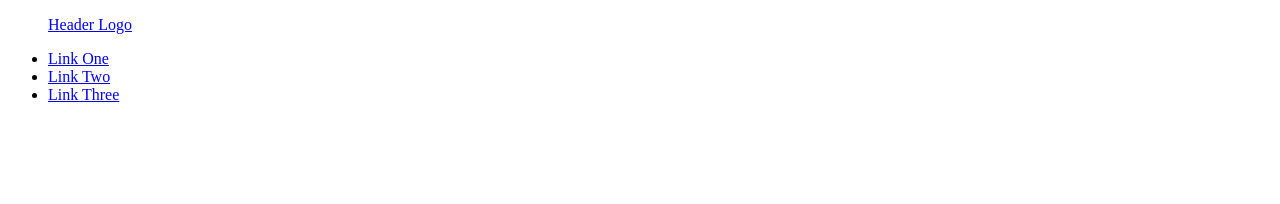
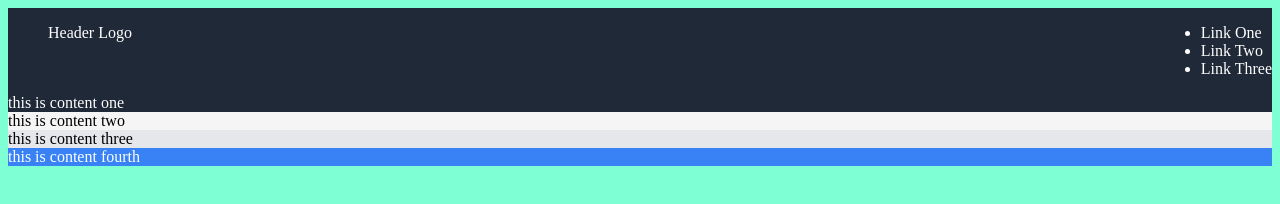
Before and after one commit to theo123490/odin-landing-page, a plain HTML site: page index.html in a window 1280 px wide. Drawn offline with Linux system fonts and the light colour scheme.

Commit message:
add basic flex alignment and color for marker

```diff
--- a/index.html
+++ b/index.html
@@ -11,28 +11,28 @@
   <div class="header">
     <div class="Header-Logo">
       <ul>
-        <a href="#">Header Logo</a>
+        Header Logo
       </ul>
     </div>
     <div class="right-links">
       <ul>
-        <li><a href="#">Link One</a></li>
-        <li><a href="#">Link Two</a></li>
-        <li><a href="#">Link Three</a></li>
+        <li>Link One</li>
+        <li>Link Two</li>
+        <li>Link Three</li>
       </ul>
     </div>
   </div>
   <div class="content">
-    <div class="first-content"></div>
+    <div id="first-content">this is content one</div>
   </div>
   <div class="content">
-    <div class="second-content"></div>
+    <div id="second-content">this is content two</div>
   </div>
   <div class="content">
-    <div class="three-content"></div>
+    <div id="third-content">this is content three</div>
   </div>
   <div class="content">
-    <div class="fourth-content"></div>
+    <div id="fourth-content">this is content fourth</div>
   </div>
 </body>
 </html>
--- a/style.css
+++ b/style.css
@@ -0,0 +1,37 @@
+body {
+  background-color: aquamarine;
+}
+
+.header {
+  background-color: #1F2937;
+  display: flex;
+  justify-content: space-between;
+  color: white;
+}
+
+.body {
+  display: flex;
+  flex-direction: column;
+}
+
+.content {
+  background-color: black;
+}
+
+#first-content {
+  background-color: #1F2937;
+  color: white;
+}
+
+#second-content {
+  background-color: whitesmoke;
+}
+
+#third-content {
+  background-color: #E5E7EB;
+}
+
+#fourth-content {
+  background-color: #3882F6;
+  color: white;
+}
```
